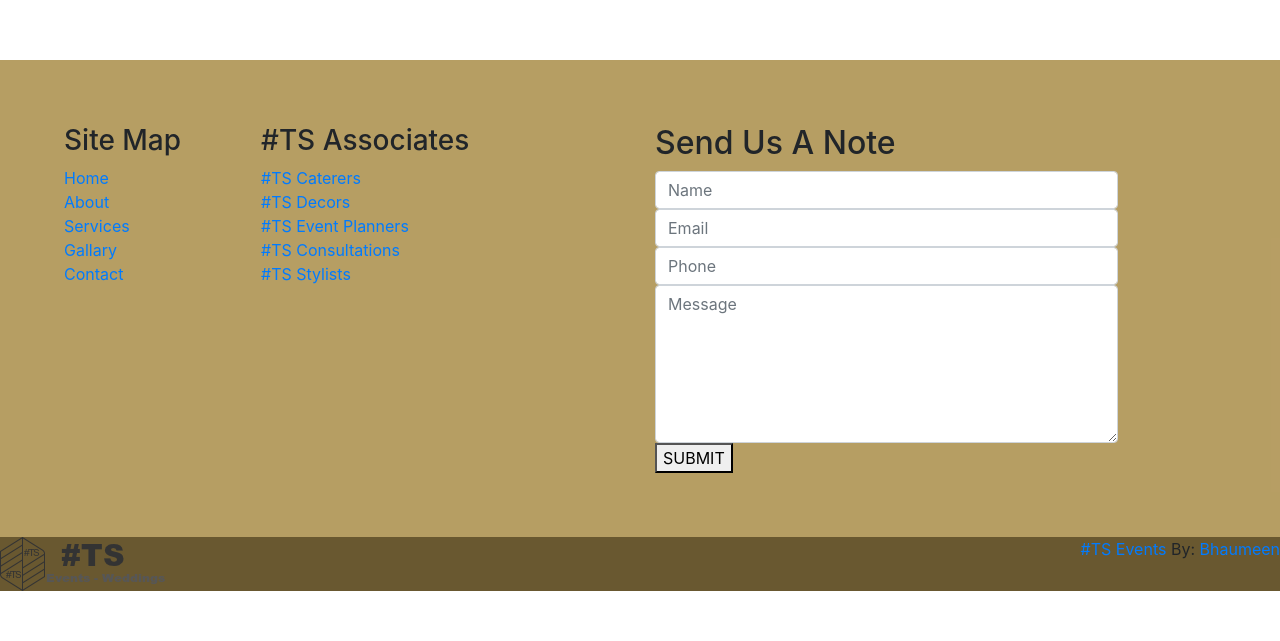
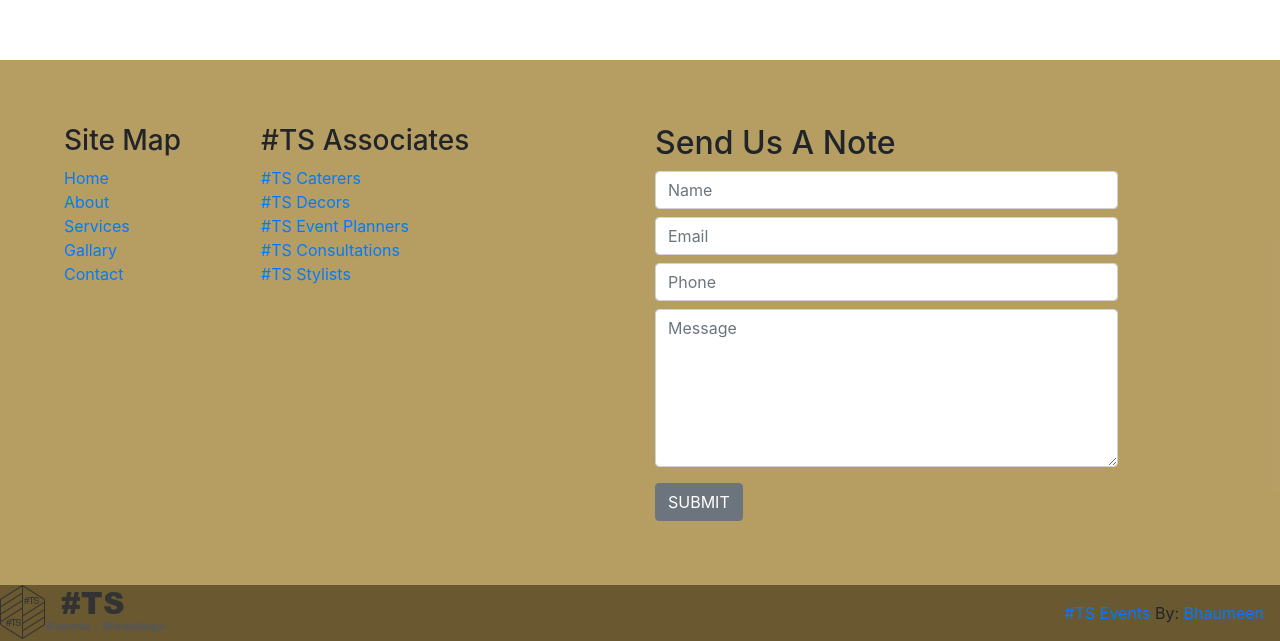
Before and after one commit to bhaumeen/Wedding-Template, a plain HTML site: page index.html in a window 1280 px wide. Shown: the part 2303-2944 px from the top of the page. Before the commit the page ends 2894 px from the top, so only its background shows below. Drawn offline with nearby package versions, Linux system fonts and the light colour scheme.

Commit message:
fixed send us a not section and footer margin

```diff
--- a/index.html
+++ b/index.html
@@ -1,5 +1,6 @@
 <!DOCTYPE html>
 <html lang="en">
+
 <head>
   <meta charset="utf-8">
   <meta http-equiv="X-UA-Compatible" content="IE=edge">
@@ -8,12 +9,13 @@
   <!-- Latest compiled and minified CSS -->
   <link href="https://fonts.googleapis.com/css?family=Work+Sans:200,300" rel="stylesheet">
   <link rel="stylesheet" href="css/bootstrap.min.css">
-    <link rel="stylesheet" href="css/bootstrap-grid.min.css">
   <link rel="stylesheet" href="css/style.css">
 </head>
+
 <body>
   <nav class="navbar navbar-expand-lg navbar-light bg-white sticky-top">
-        <button class="navbar-toggler" type="button" data-toggle="collapse" data-target="#navbarTogglerDemo03" aria-controls="navbarTogglerDemo03" aria-expanded="false" aria-label="Toggle navigation">
+    <button class="navbar-toggler" type="button" data-toggle="collapse" data-target="#navbarTogglerDemo03"
+      aria-controls="navbarTogglerDemo03" aria-expanded="false" aria-label="Toggle navigation">
       <span class="navbar-toggler-icon"></span>
     </button>
     <a class="navbar-brand" href="#"><img src="img/logo1.png" style="padding: 0em 2em 0em 2em"></a>
@@ -27,7 +29,7 @@
           <a class="nav-link" href="#">About</a>
         </li>
         <li class="nav-item dropdown">
-              <a class="nav-link dropdown-toggle" href="#" id="navbarDropdownMenuLink" data-toggle="dropdown" >
+          <a class="nav-link dropdown-toggle" href="#" id="navbarDropdownMenuLink" data-toggle="dropdown">
             Services
           </a>
           <div class="dropdown-menu" aria-labelledby="navbarDropdownMenuLink">
@@ -43,7 +45,8 @@
           <a class="nav-link" href="#">Contact</a>
         </li>
       </ul>
-          <button type="button" class="btn btn-demo" data-toggle="modal" data-target="#myModal2" style="background-color: transparent;"><img src="img/ham.png"></button>
+      <button type="button" class="btn btn-demo" data-toggle="modal" data-target="#myModal2" style="background-color: transparent;"><img
+          src="img/ham.png"></button>
     </div>
   </nav>
   <!-- Modal -->
@@ -58,7 +61,12 @@
         </div>
 
         <div class="modal-body">
-              <p>Anim pariatur cliche reprehenderit, enim eiusmod high life accusamus terry richardson ad squid. 3 wolf moon officia aute, non cupidatat skateboard dolor brunch. Food truck quinoa nesciunt laborum eiusmod. Brunch 3 wolf moon tempor, sunt aliqua put a bird on it squid single-origin coffee nulla assumenda shoreditch et. Nihil anim keffiyeh helvetica, craft beer labore wes anderson cred nesciunt sapiente ea proident. Ad vegan excepteur butcher vice lomo. Leggings occaecat craft beer farm-to-table, raw denim aesthetic synth nesciunt you probably haven't heard of them accusamus labore sustainable VHS.
+          <p>Anim pariatur cliche reprehenderit, enim eiusmod high life accusamus terry richardson ad squid. 3 wolf
+            moon officia aute, non cupidatat skateboard dolor brunch. Food truck quinoa nesciunt laborum eiusmod.
+            Brunch 3 wolf moon tempor, sunt aliqua put a bird on it squid single-origin coffee nulla assumenda
+            shoreditch et. Nihil anim keffiyeh helvetica, craft beer labore wes anderson cred nesciunt sapiente ea
+            proident. Ad vegan excepteur butcher vice lomo. Leggings occaecat craft beer farm-to-table, raw denim
+            aesthetic synth nesciunt you probably haven't heard of them accusamus labore sustainable VHS.
           </p>
         </div>
 
@@ -76,7 +84,14 @@
           <h1 class="bold"><span class="rotate">Who are WE, Why would you choose us ?</span></h1>
           <br>
         </div>
-        <p>Lorem ipsum dolor sit amet, consectetur adipiscing elit. Duis ut eleifend justo. Pellentesque habitant morbi tristique senectus et netus et malesuada fames ac turpis egestas. Fusce egestas elementum est. Aliquam sit amet mi augue. Nulla et ligula nec nulla vestibulum placerat a eget nisi. Etiam in faucibus dolor, eu sollicitudin dui. Sed porta diam eget commodo facilisis. Morbi et tempor lacus. Vestibulum ullamcorper sagittis sollicitudin. Donec faucibus laoreet varius. Sed aliquet urna vitae tincidunt malesuada. Maecenas interdum risus sed eleifend ultrices. Donec nec turpis quis purus sagittis efficitur et in lectus. Integer eu metus at ante interdum vulputate. Nulla vel ligula at eros vestibulum pretium eget tincidunt ipsum. Aenean viverra orci neque.</p>
+        <p>Lorem ipsum dolor sit amet, consectetur adipiscing elit. Duis ut eleifend justo. Pellentesque habitant morbi
+          tristique senectus et netus et malesuada fames ac turpis egestas. Fusce egestas elementum est. Aliquam sit
+          amet mi augue. Nulla et ligula nec nulla vestibulum placerat a eget nisi. Etiam in faucibus dolor, eu
+          sollicitudin dui. Sed porta diam eget commodo facilisis. Morbi et tempor lacus. Vestibulum ullamcorper
+          sagittis sollicitudin. Donec faucibus laoreet varius. Sed aliquet urna vitae tincidunt malesuada. Maecenas
+          interdum risus sed eleifend ultrices. Donec nec turpis quis purus sagittis efficitur et in lectus. Integer eu
+          metus at ante interdum vulputate. Nulla vel ligula at eros vestibulum pretium eget tincidunt ipsum. Aenean
+          viverra orci neque.</p>
       </div>
     </div>
   </div>
@@ -88,10 +103,13 @@
         <h1>Services</h1>
       </div>
     </div>
-      <p style="text-align: center;line-height: 5;">Lorem ipsum dolor sit amet, consectetur adipiscing elit. Duis ut eleifend justo.</p>
+    <p style="text-align: center;line-height: 5;">Lorem ipsum dolor sit amet, consectetur adipiscing elit. Duis ut
+      eleifend justo.</p>
   </div>
 
-    <div class="parallax" data-parallax="scroll" data-image-src="img/bg1.jpg"><h1 style="text-align: center; color: white;">This will be testimonial slider</h1></div>
+  <div class="parallax" data-parallax="scroll" data-image-src="img/bg1.jpg">
+    <h1 style="text-align: center; color: white;">This will be testimonial slider</h1>
+  </div>
 
   <div class="clients">
     <ul class="listClients">
@@ -127,11 +145,11 @@
       </div>
       <div class="col-sm-5 sm-margin-b-30">
         <h2 class="color-white">Send Us A Note</h2>
-              <input type="text" class="form-control footer-input margin-b-20" placeholder="Name" required>
-              <input type="email" class="form-control footer-input margin-b-20" placeholder="Email" required>
-              <input type="text" class="form-control footer-input margin-b-20" placeholder="Phone" required>
-              <textarea class="form-control footer-input margin-b-30" rows="6" placeholder="Message" required></textarea>
-              <button type="submit" class="btn-theme btn-theme-sm btn-base-bg text-uppercase">Submit</button>
+        <input type="text" class="form-control footer-input mb-2" placeholder="Name" required>
+        <input type="email" class="form-control footer-input mb-2" placeholder="Email" required>
+        <input type="text" class="form-control footer-input mb-2" placeholder="Phone" required>
+        <textarea class="form-control footer-input mb-3" rows="6" placeholder="Message" required></textarea>
+        <button type="submit" class="btn btn-secondary btn-base-bg text-uppercase">Submit</button>
       </div>
     </div>
     <div class="cp row">
@@ -139,7 +157,8 @@
         <img class="footer-logo" src="img/logo.png" alt="Asentus Logo">
       </div>
       <div class="col-md-6 text-right">
-              <p class="margin-b-0"><a class="color-base fweight-700" href="">#TS Events</a> By: <a class="color-base fweight-700" href="">Bhaumeen</a></p>
+        <p class="m-3"><a class="color-base fweight-700" href="">#TS Events</a> By: <a class="color-base fweight-700"
+            href="">Bhaumeen</a></p>
       </div>
     </div>
   </div>
@@ -148,4 +167,5 @@
   <script src="js/bootstrap.min.js"></script>
   <script src="js/parallax.min.js"></script>
 </body>
+
 </html>
```
Lines whose indentation alone changed are shown as unchanged.
